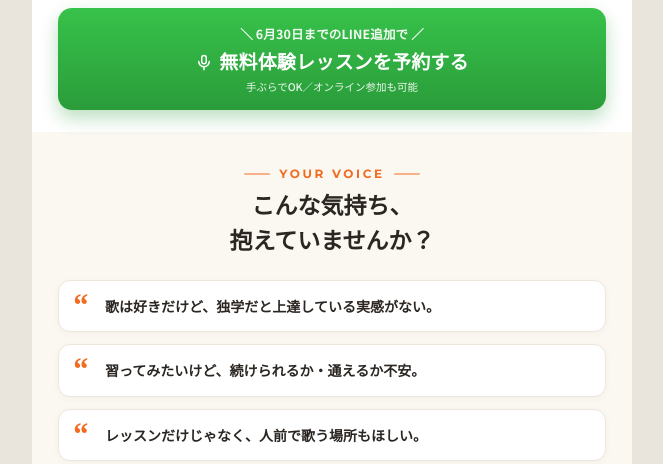
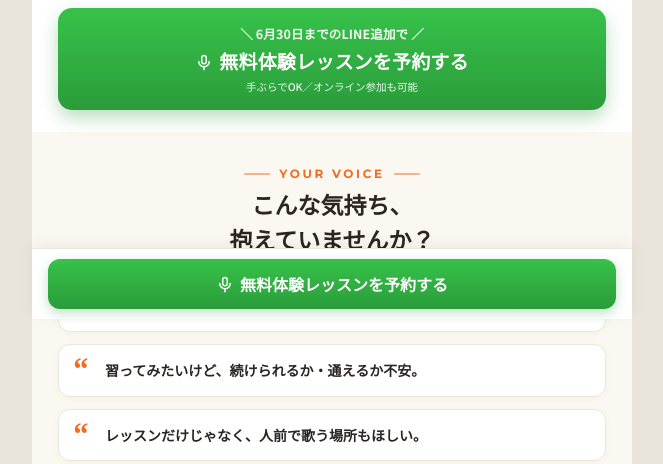
Before and after one commit to apra-GrowthStrategy-gh/studio-lumina-lp-beta, a plain HTML site: page index.html in a window 1280 px wide. Shown: the part 481-945 px from the top of the page, without its empty margins (308-971 px from the left). Drawn offline with Linux system fonts and the light colour scheme.

Commit message:
Update index.html

```diff
--- a/index.html
+++ b/index.html
@@ -29,7 +29,7 @@
     display:flex;justify-content:center;
     -webkit-font-smoothing:antialiased;
   }
-  .sheet{width:600px;max-width:100%;background:var(--paper);position:relative;overflow:hidden;}
+  .sheet{width:600px;max-width:100%;background:var(--paper);position:relative;overflow:hidden;padding-bottom:78px}
 
   /* ===== 1) 上部キャンペーン帯 ===== */
   .top-band{
@@ -193,7 +193,7 @@
   .legal a{color:#8a847d}
 
   /* 固定CTA */
-  .fixed-cta{position:sticky;bottom:0;background:rgba(255,255,255,.92);backdrop-filter:blur(6px);border-top:1px solid var(--line);padding:10px 16px;z-index:50}
+  .fixed-cta{position:fixed;left:50%;transform:translateX(-50%);bottom:0;width:600px;max-width:100%;background:#fff;border-top:1px solid var(--line);box-shadow:0 -4px 16px rgba(0,0,0,.06);padding:10px 16px;z-index:50}
   .fixed-cta a{display:block;text-align:center;text-decoration:none;background:linear-gradient(180deg,#37C24A,#2A9C3A);color:#fff;border-radius:12px;padding:13px;font-size:16px;font-weight:900;box-shadow:0 4px 12px rgba(42,156,58,.3)}
   .fixed-cta a .ic{margin-right:6px}
 
@@ -402,11 +402,11 @@
     記載の料金・特典は2026年6月時点のものです。本サービスは特定商取引法上の通信販売に該当し、法定返品権（クーリングオフ）の適用はありません。詳細は<a href="tokushoho.html" target="_blank" rel="noopener">重要事項に関する表示</a>をご確認ください。
   </div>
 
-  <!-- 固定CTA -->
-  <div class="fixed-cta">
-    <a href="https://lin.ee/9Y4THee" target="_blank" rel="noopener"><svg style="width:18px;height:18px;vertical-align:-3px;margin-right:6px;fill:none;stroke:#fff;stroke-width:2;stroke-linecap:round;stroke-linejoin:round" viewBox="0 0 24 24"><rect x="9" y="2" width="6" height="11" rx="3"/><path d="M5 10a7 7 0 0 0 14 0M12 17v4"/></svg>無料体験レッスンを予約する</a>
-  </div>
+</div>
 
+<!-- 固定CTA（ビューポート基準で常時固定） -->
+<div class="fixed-cta">
+  <a href="https://lin.ee/9Y4THee" target="_blank" rel="noopener"><svg style="width:18px;height:18px;vertical-align:-3px;margin-right:6px;fill:none;stroke:#fff;stroke-width:2;stroke-linecap:round;stroke-linejoin:round" viewBox="0 0 24 24"><rect x="9" y="2" width="6" height="11" rx="3"/><path d="M5 10a7 7 0 0 0 14 0M12 17v4"/></svg>無料体験レッスンを予約する</a>
 </div>
 </body>
 </html>
```
